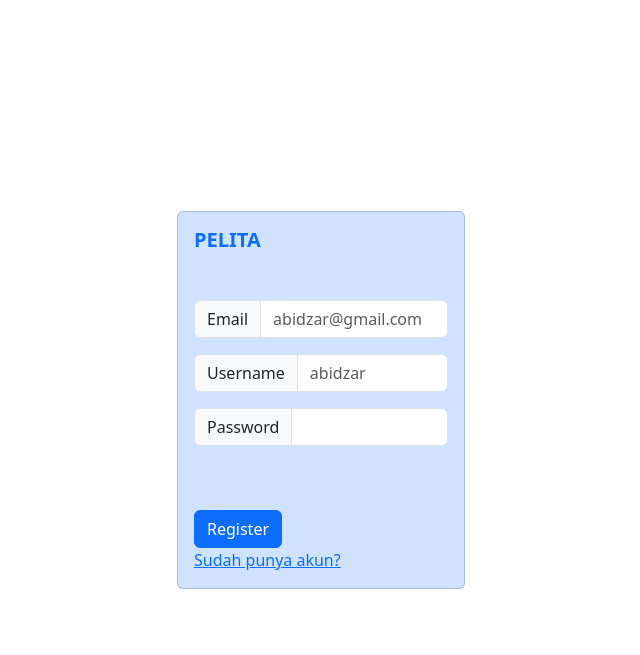
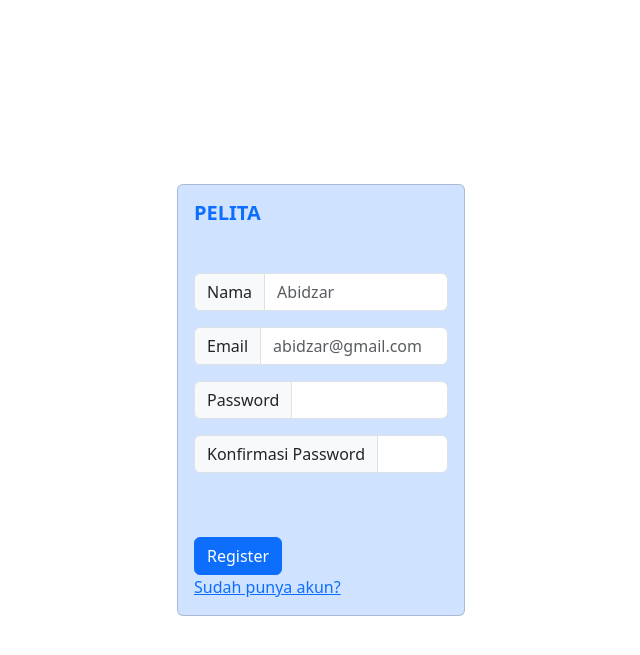
Before and after one commit to Abidzarzlfr/PELITA-V2, a Laravel app: page /register in a window 1280 px wide. Shown: the top 655 px of the page, without its empty margins (319-959 px from the left). Run offline with Laravel 10, Linux system fonts and the light colour scheme.

Commit message:
feat(controller): add RegisterController and update routing for register

```diff
--- /dev/null
+++ b/app/Http/Controllers/RegisterController.php
@@ -0,0 +1,81 @@
+<?php
+
+namespace App\Http\Controllers;
+
+use App\Models\User;
+use Illuminate\Http\Request;
+use Illuminate\Support\Facades\Auth;
+use Illuminate\Support\Facades\Hash;
+use Illuminate\Support\Facades\Validator;
+
+class RegisterController extends Controller
+{
+    public function index()
+    {
+        return view('auth.register');
+    }
+
+    public function register(Request $request)
+    {
+        // $request->validate([
+        //     'name' => 'required',
+        //     'email' => 'required|email|unique:users',
+        //     'password' => 'required|min:8',
+        // ], [
+        //     'name.required' => 'Nama wajib diisi!',
+        //     'email.required' => 'Email wajib diisi!',
+        //     'email.email' => 'Email tidak valid!',
+        //     'email.unique' => 'Email sudah terdaftar!',
+        //     'password.required' => 'Password wajib diisi!',
+        //     'password.min' => 'Password minimal 8 karakter!',
+        // ]);
+
+        // $register = [
+        //     'name' => $request->name,
+        //     'email' => $request->email,
+        //     'password' => $request->password,
+        // ];
+
+        // // Buat pengguna baru
+        // $user = new User();
+        // $user->name = $request->name;
+        // $user->email = $request->email;
+        // $user->password = Hash::make($request->password);
+
+        // // Simpan pengguna ke dalam database
+        // $user->save();
+
+        // // Redirect atau sesuaikan dengan kebutuhan aplikasi Anda
+        // return redirect('/login')->with('success', 'Akun berhasil dibuat! Silakan masuk.');
+
+        $validator = Validator::make($request->all(), [
+            'name' => 'required',
+            'email' => 'required|email|unique:users',
+            'password' => 'required|min:8|confirmed',
+        ], [
+            'name.required' => 'Nama wajib diisi!',
+            'email.required' => 'Email wajib diisi!',
+            'email.email' => 'Email tidak valid!',
+            'email.unique' => 'Email sudah terdaftar!',
+            'password.required' => 'Password wajib diisi!',
+            'password.min' => 'Password minimal 8 karakter!',
+            'password.confirmed' => 'Konfirmasi password tidak sesuai!',
+        ]);
+
+        if ($validator->fails()) {
+            return redirect('/register')
+                        ->withErrors($validator)
+                        ->withInput();
+        }
+
+        // Simpan pengguna ke dalam database
+        $user = new User();
+        $user->name = $request->name;
+        $user->email = $request->email;
+        $user->password = Hash::make($request->password);
+        $user->save();
+
+        // Redirect atau sesuaikan dengan kebutuhan aplikasi Anda
+        return redirect('/login')->with('success', 'Akun berhasil dibuat! Silakan masuk.');
+    }
+}
--- a/resources/views/auth/Login.blade.php
+++ b/resources/views/auth/Login.blade.php
@@ -21,7 +21,7 @@
         @endforeach
       </div>
       @endif
-      <form action="" method="POST">
+      <form action="/login" method="POST">
         @csrf
         <div class="input-group mb-3 mt-5">
           <span class="input-group-text" id="inputGroup-sizing-default">Email</span>
@@ -37,7 +37,7 @@
         <a href=""> Lupa password! </a>
       </div>
       <div class="card-text">
-        <a href=""> Belum punya akun? </a>
+        <a href="/register"> Belum punya akun? </a>
       </div>
     </div>
   </div>
--- a/resources/views/auth/Register.blade.php
+++ b/resources/views/auth/Register.blade.php
@@ -1,70 +1,102 @@
-<!DOCTYPE html>
+<!-- <!DOCTYPE html>
 <html lang="en">
+
 <head>
   <meta charset="UTF-8" />
   <meta name="viewport" content="width=device-width, initial-scale=1.0" />
-    <link
-      href="https://cdn.jsdelivr.net/npm/bootstrap@5.3.3/dist/css/bootstrap.min.css"
-      rel="stylesheet"
-      integrity="sha384-QWTKZyjpPEjISv5WaRU9OFeRpok6YctnYmDr5pNlyT2bRjXh0JMhjY6hW+ALEwIH"
-      crossorigin="anonymous"
-    />
+  <link href="https://cdn.jsdelivr.net/npm/bootstrap@5.3.3/dist/css/bootstrap.min.css" rel="stylesheet" integrity="sha384-QWTKZyjpPEjISv5WaRU9OFeRpok6YctnYmDr5pNlyT2bRjXh0JMhjY6hW+ALEwIH" crossorigin="anonymous" />
   <title>register</title>
 </head>
+
 <body>
-    <div
-      class="card position-absolute top-50 start-50 translate-middle bg-primary-subtle"
-      style="width: 18rem"
-    >
+  <div class="card position-absolute top-50 start-50 translate-middle bg-primary-subtle" style="width: 18rem">
     <div class="card-body">
       <h5 class="card-title fw-bolder text-primary">PELITA</h5>
-        <form action="" method="post">
+      @if($errors->any())
+      <div class="alert alert-danger" role="alert">
+        @foreach ($errors->all() as $item)
+        <ul>
+          <li>{{ $item }}</li>
+        </ul>
+        @endforeach
+      </div>
+      @endif
+      <form action="/register" method="post">
+        @csrf
         <div class="input-group mb-3 mt-5">
-            <span class="input-group-text" id="inputGroup-sizing-default"
-              >Email</span
-            >
-            <input
-              placeholder="abidzar@gmail.com"
-              type="email"
-              class="form-control"
-              aria-label="Sizing example input"
-              aria-describedby="inputGroup-sizing-default"
-            />
+          <span class="input-group-text" id="inputGroup-sizing-default">Email</span>
+          <input value="{{ old('email') }}" placeholder="abidzar@gmail.com" type="email" class="form-control" name="email" />
         </div>
         <div class="input-group mb-3">
-            <span class="input-group-text" id="inputGroup-sizing-default"
-              >Username</span
-            >
-            <input
-              placeholder="abidzar"
-              type="text"
-              class="form-control"
-              aria-label="Sizing example input"
-              aria-describedby="inputGroup-sizing-default"
-            />
+          <span class="input-group-text" id="inputGroup-sizing-default">Username</span>
+          <input placeholder="abidzar" type="text" class="form-control" name="username" />
         </div>
         <div class="input-group mb-3">
-            <span class="input-group-text" id="inputGroup-sizing-default"
-              >Password</span
-            >
-            <input
-              type="password"
-              class="form-control"
-              aria-label="Sizing example input"
-              aria-describedby="inputGroup-sizing-default"
-            />
+          <span class="input-group-text" id="inputGroup-sizing-default">Password</span>
+          <input type="password" class="form-control" name="password" />
         </div>
-          <a href="#" class="btn btn-primary mt-5">Register</a>
+        <a class="btn btn-primary mt-5">Register</a>
       </form>
       <div class="card-text">
-          <a href=""> Sudah punya akun? </a>
+        <a href="/login"> Sudah punya akun? </a>
       </div>
     </div>
   </div>
 </body>
-  <script
-    src="https://cdn.jsdelivr.net/npm/bootstrap@5.3.3/dist/js/bootstrap.bundle.min.js"
-    integrity="sha384-YvpcrYf0tY3lHB60NNkmXc5s9fDVZLESaAA55NDzOxhy9GkcIdslK1eN7N6jIeHz"
-    crossorigin="anonymous"
-  ></script>
+<script src="https://cdn.jsdelivr.net/npm/bootstrap@5.3.3/dist/js/bootstrap.bundle.min.js" integrity="sha384-YvpcrYf0tY3lHB60NNkmXc5s9fDVZLESaAA55NDzOxhy9GkcIdslK1eN7N6jIeHz" crossorigin="anonymous"></script>
+
+</html> -->
+
+<!DOCTYPE html>
+<html lang="en">
+
+<head>
+  <meta charset="UTF-8" />
+  <meta name="viewport" content="width=device-width, initial-scale=1.0" />
+  <link href="https://cdn.jsdelivr.net/npm/bootstrap@5.3.3/dist/css/bootstrap.min.css" rel="stylesheet" integrity="sha384-QWTKZyjpPEjISv5WaRU9OFeRpok6YctnYmDr5pNlyT2bRjXh0JMhjY6hW+ALEwIH" crossorigin="anonymous" />
+  <title>Register</title>
+</head>
+
+<body>
+  <div class="card position-absolute top-50 start-50 translate-middle bg-primary-subtle" style="width: 18rem">
+    <div class="card-body">
+      <h5 class="card-title fw-bolder text-primary">PELITA</h5>
+      @if($errors->any())
+      <div class="alert alert-danger" role="alert">
+        @foreach ($errors->all() as $item)
+        <ul>
+          <li>{{ $item }}</li>
+        </ul>
+        @endforeach
+      </div>
+      @endif
+      <form action="/register" method="post">
+        @csrf
+        <div class="input-group mb-3 mt-5">
+          <span class="input-group-text" id="inputGroup-sizing-default">Nama</span>
+          <input value="{{ old('name') }}" placeholder="Abidzar" type="text" class="form-control" name="name" />
+        </div>
+        <div class="input-group mb-3">
+          <span class="input-group-text" id="inputGroup-sizing-default">Email</span>
+          <input value="{{ old('email') }}" placeholder="abidzar@gmail.com" type="email" class="form-control" name="email" />
+        </div>
+        <div class="input-group mb-3">
+          <span class="input-group-text" id="inputGroup-sizing-default">Password</span>
+          <input type="password" class="form-control" name="password" />
+        </div>
+        <div class="input-group mb-3">
+          <span class="input-group-text" id="inputGroup-sizing-default">Konfirmasi Password</span>
+          <input type="password" class="form-control" name="password_confirmation" />
+        </div>
+        <button type="submit" class="btn btn-primary mt-5">Register</button>
+      </form>
+      <div class="card-text">
+        <a href="/login"> Sudah punya akun? </a>
+      </div>
+    </div>
+  </div>
+  <script src="https://cdn.jsdelivr.net/npm/bootstrap@5.3.3/dist/js/bootstrap.bundle.min.js" integrity="sha384-YvpcrYf0tY3lHB60NNkmXc5s9fDVZLESaAA55NDzOxhy9GkcIdslK1eN7N6jIeHz" crossorigin="anonymous"></script>
+
+</body>
+
 </html>
--- a/routes/web.php
+++ b/routes/web.php
@@ -2,6 +2,7 @@
 
 use App\Http\Controllers\LoginController;
 use App\Http\Controllers\LogoutController;
+use App\Http\Controllers\RegisterController;
 use Illuminate\Support\Facades\Route;
 
 /*
@@ -31,9 +32,12 @@ Route::group(['middleware' => 'guest'], function () {
     Route::get('/login', [LoginController::class, 'index']);
     Route::post('/login', [LoginController::class, 'login']);
 
-    Route::get('/register', function () {
-        return view('auth.Register');
-    });
+    // Route::get('/register', function () {
+    //     return view('auth.Register');
+    // });
+
+    Route::get('/register', [RegisterController::class, 'index']);
+    Route::post('/register', [RegisterController::class, 'register']);
 
     // layouts
     Route::get('/about', function () {
```
Lines whose indentation alone changed are shown as unchanged.
